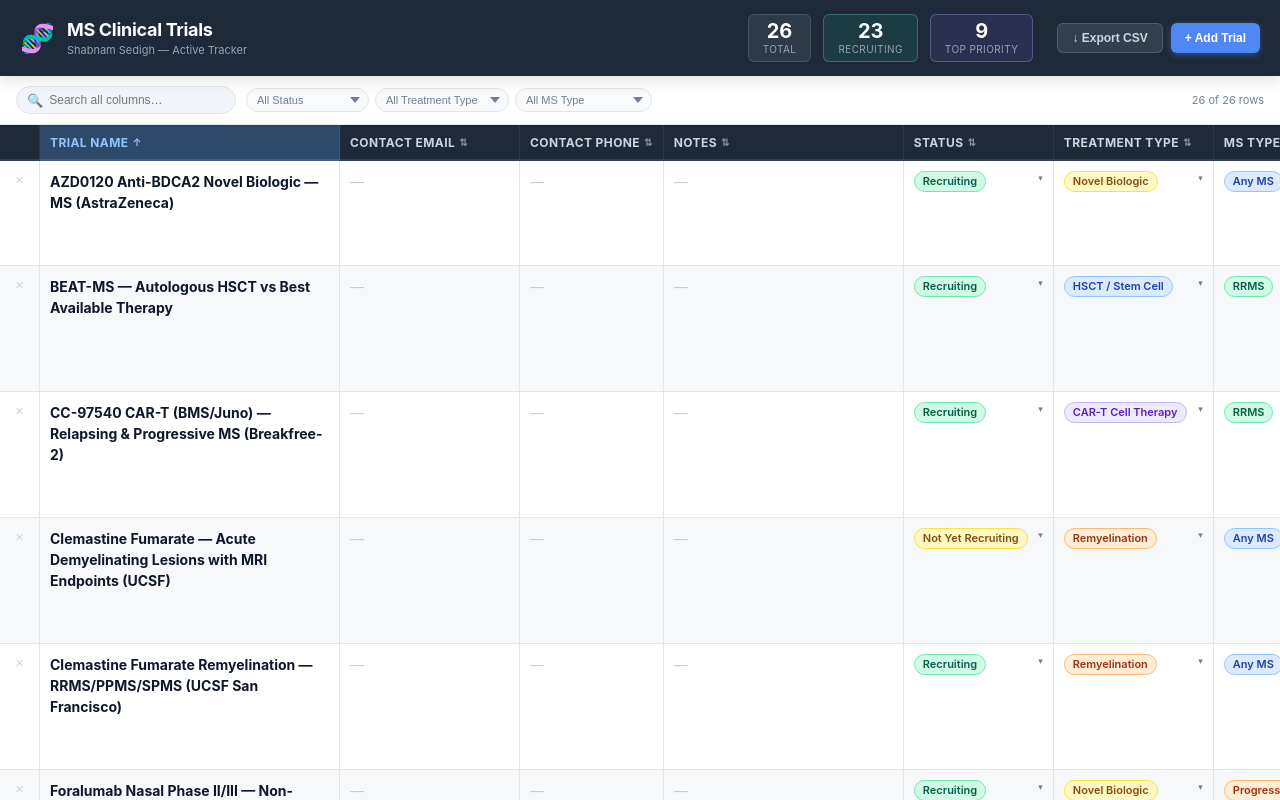
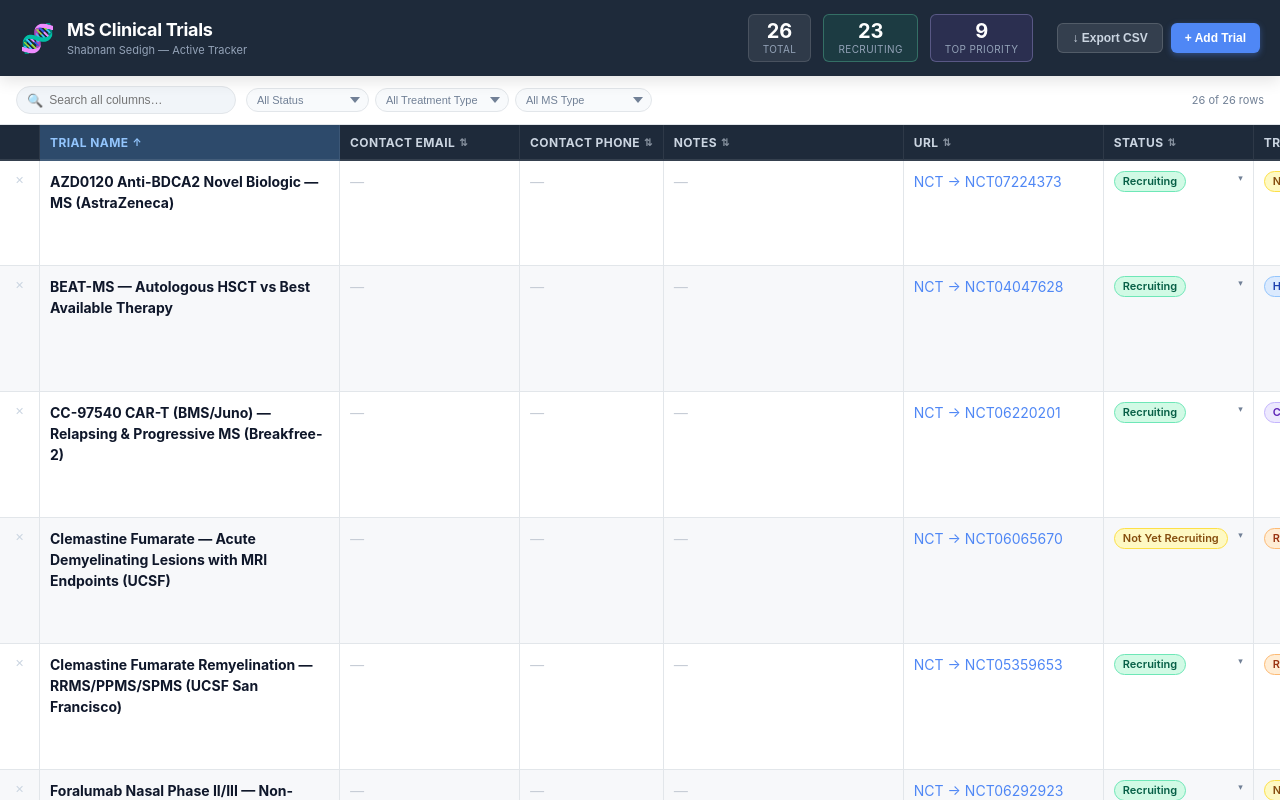
Before and after one commit to erfanexperience/Clinic, a React (Vite) app: page / in a window 1280 px wide. Built offline with nearby package versions, Linux system fonts and the light colour scheme.

Commit message:
Move URL column next to Notes

```diff
--- a/src/data.js
+++ b/src/data.js
@@ -3,13 +3,13 @@ export const COLUMNS = [
   { key: 'contactEmail',   label: 'Contact Email',   type: 'text',     width: 180 },
   { key: 'contactPhone',   label: 'Contact Phone',   type: 'text',     width: 140 },
   { key: 'notes',          label: 'Notes',           type: 'textarea', width: 240 },
+  { key: 'url',            label: 'URL',             type: 'url',      width: 200 },
   { key: 'status',         label: 'Status',          type: 'select',   width: 150 },
   { key: 'treatmentType',  label: 'Treatment Type',  type: 'select',   width: 160 },
   { key: 'msTypeEligible', label: 'MS Type',         type: 'select',   width: 150 },
   { key: 'nctNumber',      label: 'NCT Number',      type: 'text',     width: 130 },
   { key: 'nearestSite',    label: 'Nearest Site',    type: 'text',     width: 280 },
   { key: 'keyCaveat',      label: 'Key Caveat',      type: 'textarea', width: 300 },
-  { key: 'url',            label: 'URL',             type: 'url',      width: 200 },
 ];
 
 export const SELECT_OPTIONS = {
```
